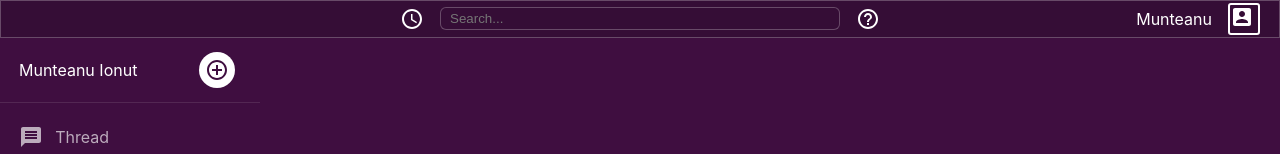
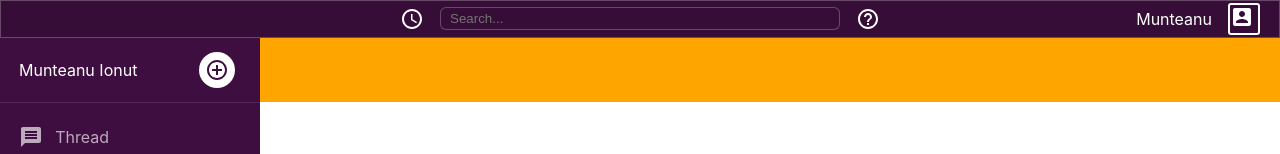
Before and after one commit to Ekho26/Slack_Clone, a React (Create React App) app: page /room in a window 1280 px wide. Shown: the top 154 px of the page. Built offline with nearby package versions, Linux system fonts and the light colour scheme; no server answers; the database is empty.

Commit message:
Adding a few descriptions

```diff
--- a/src/App.js
+++ b/src/App.js
@@ -57,15 +57,15 @@ function App() {
 
 export default App;
 
+// Container of all
 const Container = styled.div`
   width: 100vw;
   height: 100vh;
   display: grid;
   grid-template-rows: 38px auto;
 `
-
+// Sidebar (options) + Chat room
 const Main = styled.div`
-  background: #3f0e40;
   display: grid;
   grid-template-columns: 260px auto;
 `;
--- a/src/components/Chat.js
+++ b/src/components/Chat.js
@@ -5,14 +5,48 @@ import styled from "styled-components";
 
 function Chat() {
     return (
-        <Container>
+      <Container>
+        <Header>
+            <Channel>
 
-        </Container>
-    )
+            </Channel>
+            <ChannelDetails>
+
+            </ChannelDetails>
+        </Header>
+        <MessageContainer></MessageContainer>
+        <ChatInput></ChatInput>
+      </Container>
+    );
 }
 
 export default Chat
 
+// Container
 const Container = styled.div`
+    display: grid;
+    grid-template-rows: 64px auto min-content;
+`;
 
-`
+// Header
+const Header = styled.div`
+    background: orange;
+`;
+
+const Channel = styled.div`
+
+`;
+
+const ChannelDetails = styled.div`
+
+`;
+
+// Chat Area
+const MessageContainer = styled.div`
+
+`;
+
+// Input
+const ChatInput = styled.div`
+
+`;
--- a/src/components/Header.js
+++ b/src/components/Header.js
@@ -44,6 +44,7 @@ const Container = styled.div`
   box-shadow: inset 0 0 0 1px rgb(104 74 104);
 `;
 
+// Main = clock + inputSearch + questionMark
 const Main = styled.div`
   display: flex;
   margin: 0 16px;
@@ -73,6 +74,7 @@ const Search = styled.div`
     }
 `
 
+// UserInfo
 const UserContainer = styled.div`
   display: flex;
   align-items: center;
--- a/src/components/Sidebar.js
+++ b/src/components/Sidebar.js
@@ -60,6 +60,7 @@ const Container = styled.div`
   background: #3f0e40;
 `;
 
+// Header of sidebar
 const WorkspaceContainer = styled.div`
   height: 64px;
   display: flex;
@@ -85,6 +86,7 @@ const NewMessage = styled.div`
   cursor: pointer;
 `;
 
+// Predefined options and channels
 const MainChannels = styled.div`
   padding: 20px 0 0 0;
 `;
@@ -102,6 +104,7 @@ const MainChannelItem = styled.div`
   }
 `;
 
+// New channels container
 const ChannelsContainer = styled.div`
   color: rgb(188, 171, 188);
   margin: 10px 0 0 0;
```
